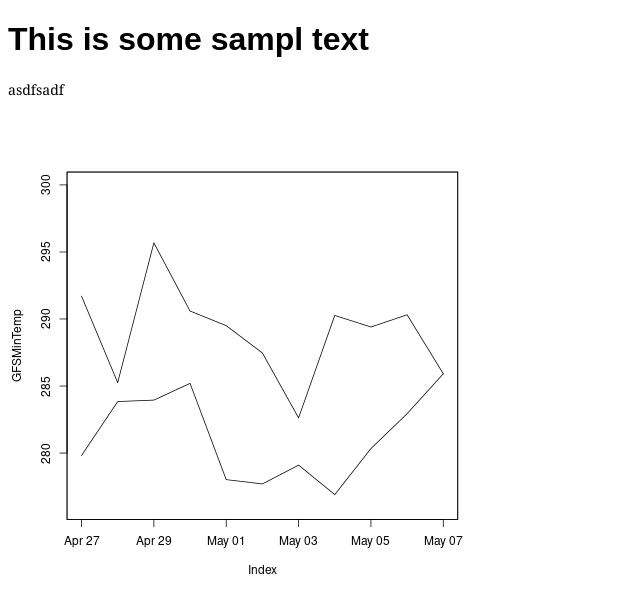
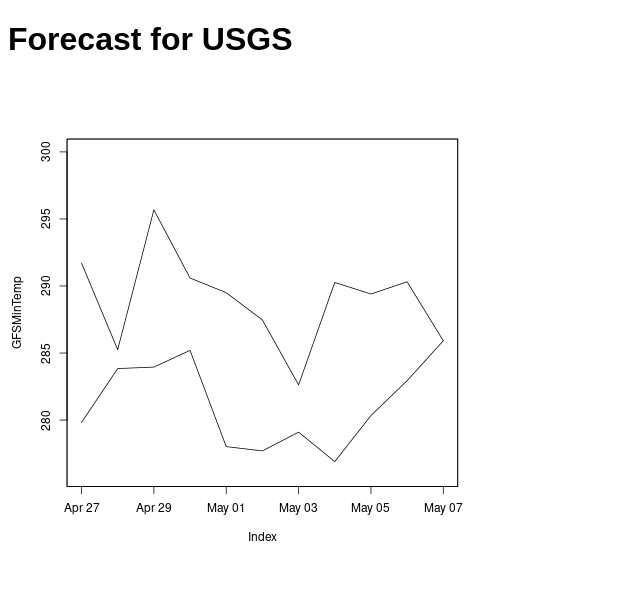
Before and after one commit to nspacher/nspacher.github.io, a plain HTML site: page index.html in a window 1280 px wide. Shown: the whole page, without its empty margins (0-640 px from the left). Drawn offline with Linux system fonts and the light colour scheme.

Commit message:
Update index.html

```diff
--- a/index.html
+++ b/index.html
@@ -3,7 +3,7 @@
 <head>
 <!-- HTML Codes by Quackit.com -->
 <title>
-Nick's Forcast for asdfasdf</title>
+Nick's Forcast</title>
 <meta name="viewport" content="width=device-width, initial-scale=1">
 <style>
 body {background-color:#ffffff;background-repeat:no-repeat;background-position:top left;background-attachment:fixed;}
@@ -12,8 +12,8 @@ p {font-family:Georgia, serif;font-size:14px;font-style:normal;font-weight:norma
 </style>
 </head>
 <body>
-<h1>This is some sampl text</h1>
-<p>asdfsadf</p>
+<h1>Forecast for USGS </h1>
+<p></p>
   <img src="/TempForecast.png" style="max-width:100%" alt="Forecast Temperatures">
 </body>
 </html>
```
